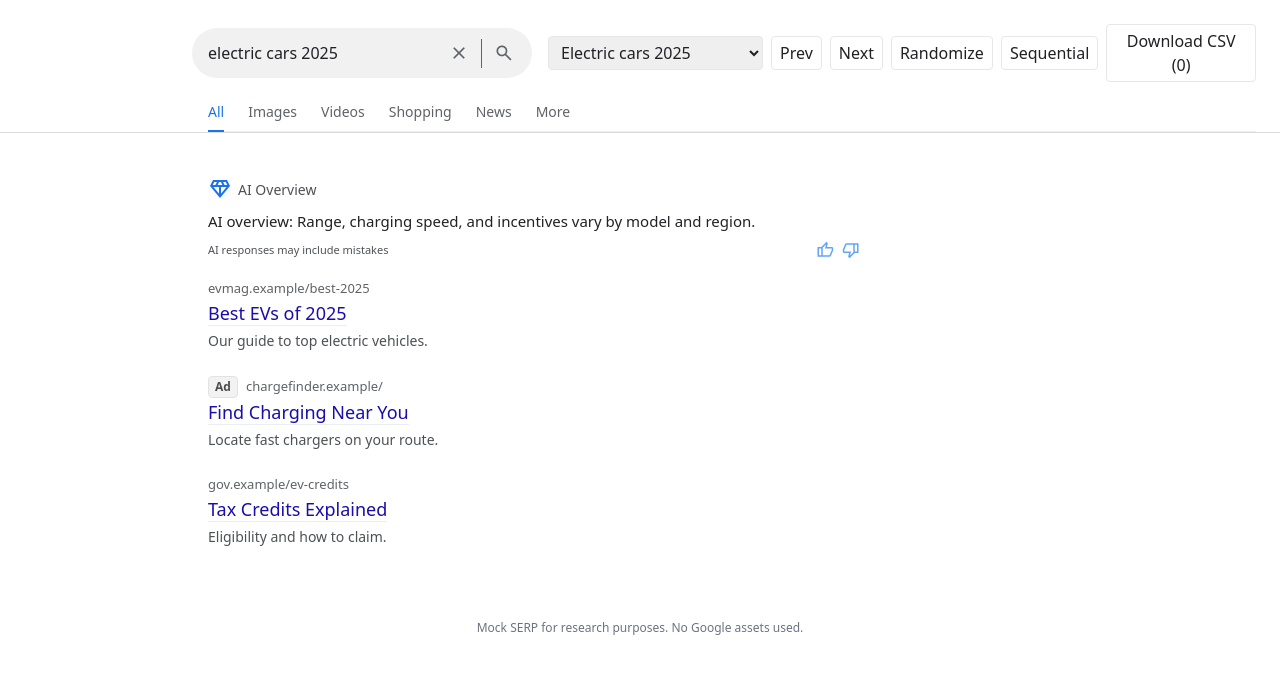
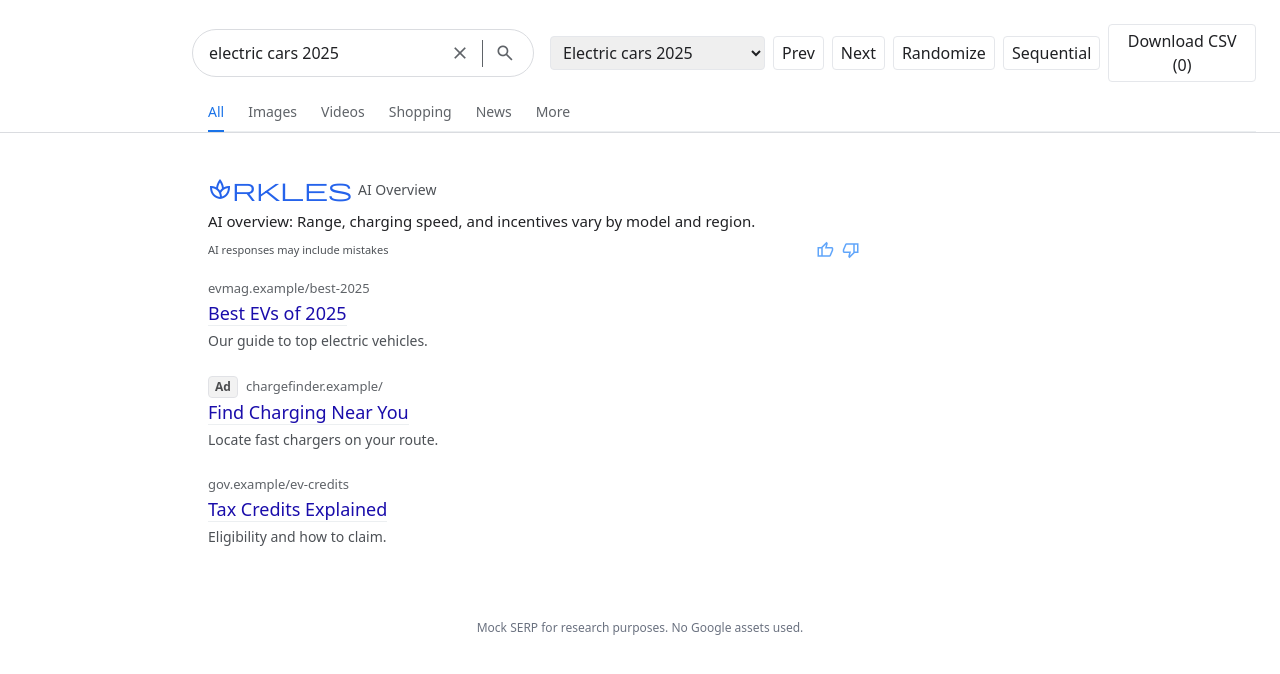
Before and after one commit to Eli-Roderick/Eli-Roderick.github.io, a React (Vite) app: page / in a window 1280 px wide. Shown: the top 674 px of the page. Built offline with nearby package versions, Linux system fonts and the light colour scheme.

Commit message:
adjustments

```diff
--- a/src/components/AIOverview.jsx
+++ b/src/components/AIOverview.jsx
@@ -12,7 +12,7 @@ export default function AIOverview({ text }) {
   return (
     <section className="ai-card">
       <div className="ai-header">
-        <span className="material-symbols-outlined text-[#1a73e8]" aria-hidden>diamond</span>
+        <span className="material-symbols-outlined text-blue-600" aria-hidden>sparkles</span>
         <span>AI Overview</span>
       </div>
       <div className="ai-body whitespace-pre-wrap">{expanded ? text : display}</div>
--- a/src/index.css
+++ b/src/index.css
@@ -68,9 +68,9 @@
 
 /* Header */
 .search-header { width: 100%; border-bottom: 1px solid var(--border); background: var(--bg); }
-.search-bar { display: flex; align-items: center; width: 100%; max-width: 48rem; border-radius: 9999px; border: none; background: color-mix(in hsl, var(--search-border), white 60%); padding: 0.66rem 1.0rem; gap: 0.5rem; }
+.search-bar { display: flex; align-items: center; width: 100%; max-width: 48rem; border-radius: 9999px; border: 1px solid var(--search-border); background: var(--search-bg); padding: 0.60rem 1.0rem; gap: 0.5rem; }
 .search-bar input { background: transparent; color: var(--text); }
-.separator { width: 1px; height: 29px; background: var(--search-icon); opacity: 1; margin: 0 6px; }
+.separator { width: 1px; height: 27px; background: var(--search-icon); opacity: 1; margin: 0 6px; }
 .search-icon { color: var(--search-icon); }
 .search-affordances { display: inline-flex; align-items: center; gap: 0.25rem; }
 
```
